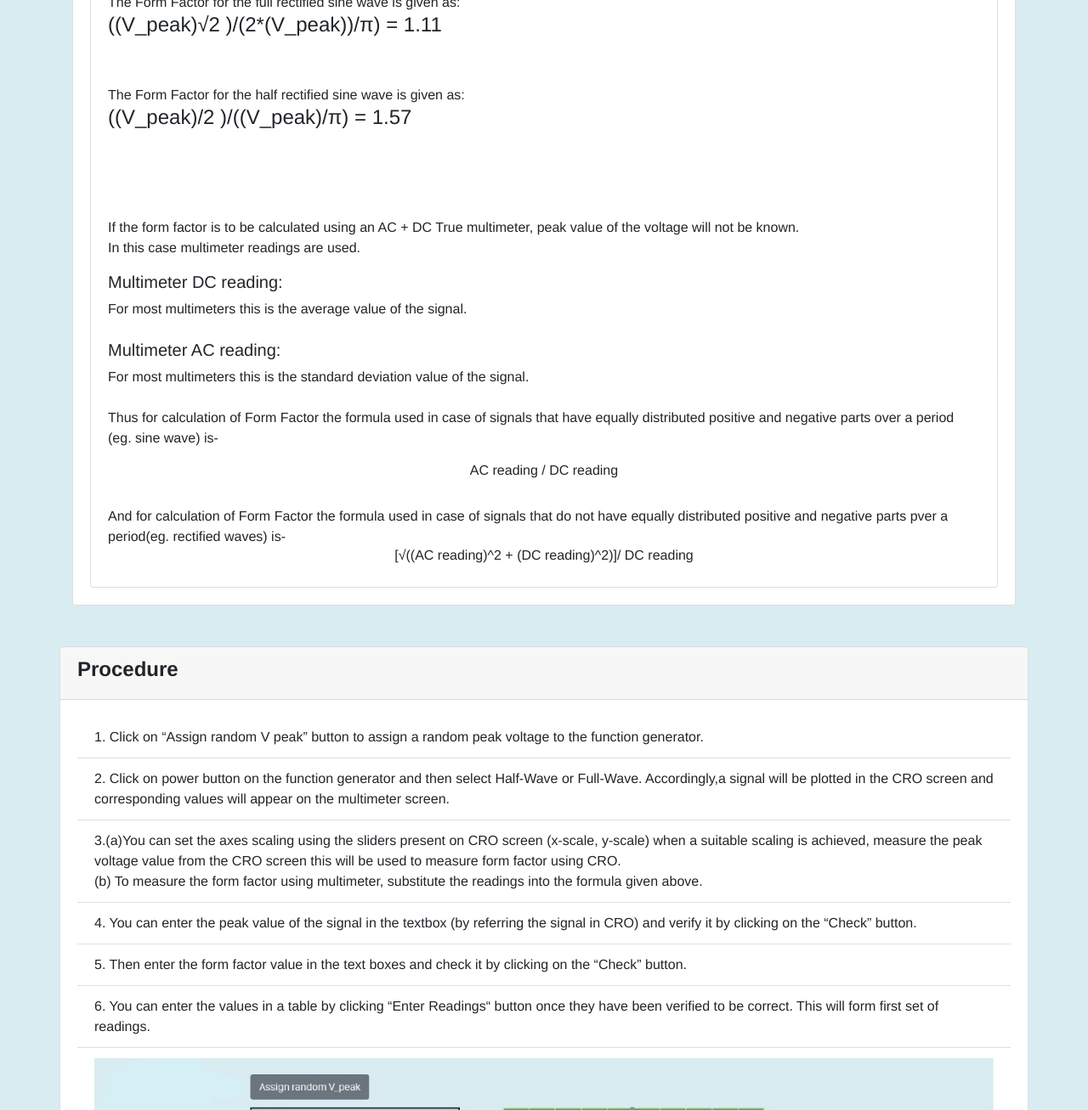
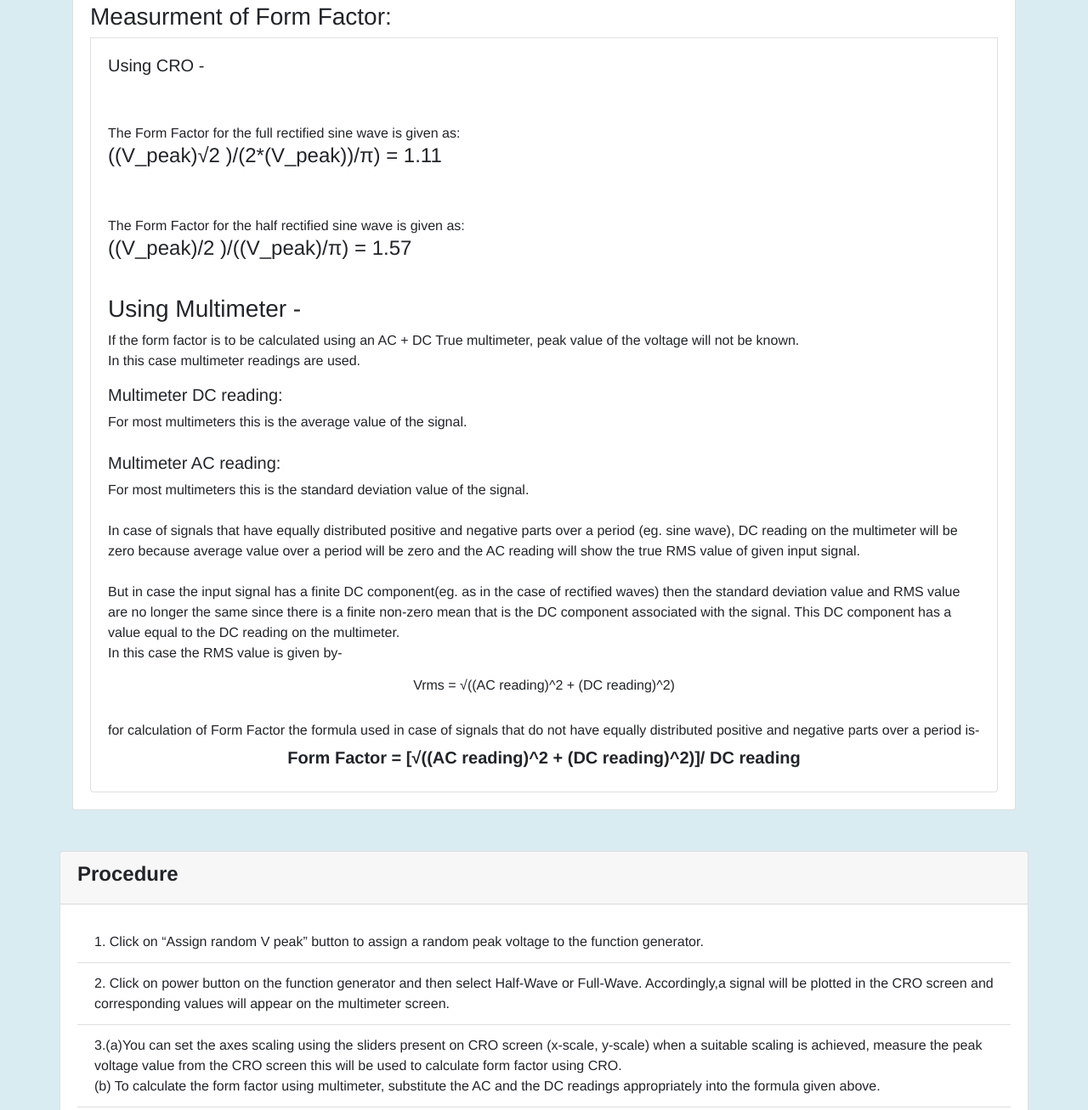
Before and after one commit to yashbahuguna/yashbahuguna.github.io, a website: page EIM/procedure_True_RMS.html in a window 1280 px wide. Shown: the part 2606-3913 px from the top of the page at 85% size. Drawn offline with nearby package versions, Linux system fonts and the light colour scheme; a web font is replaced by a local one.

Commit message:
edited theory of true rms

```diff
--- a/EIM/procedure_True_RMS.html
+++ b/EIM/procedure_True_RMS.html
@@ -126,19 +126,26 @@
                                                 During the negative half-cycle of the input AC voltage, terminal 2 will become positive with relative to terminal 2 and centre-tap.
                                                  This will lead to forward bias in diode D2 and cause current to flow through it.
                                                  During this time, diode D1 is in reverse bias and will block current through it.
+                                                 <br>
+
+                                                During the positive cycle, diode D1 conducts and during negative cycle diode D2 conducts and during positive cycle.
+                                                As a result, both half-cycles are allowed to pass through. The average output DC voltage here is almost twice of the DC output voltage of a half-wave rectifier.<br><br>
+
                                             </div>
-                                            <img class="img img-fluid ml-auto ml-auto col-sm-4" src="images/full-wave-1.png">
+                                            <img class="img img-fluid ml-auto ml-auto col-sm-5" src="images/full-wave-1.png">
 
                                         </div>
                                     </li>
 
+                                    <h3 class="mt-5">
+                                        Measurment of Form Factor:
+                                    </h3>
+
                                     <li class="list-group-item">
                                         <div class="row">
                                             <div class="col-12">
-                                                During the positive cycle, diode D1 conducts and during negative cycle diode D2 conducts and during positive cycle.
-                                                As a result, both half-cycles are allowed to pass through. The average output DC voltage here is almost twice of the DC output voltage of a half-wave rectifier.<br><br>
+                                                <h5 class="mt-2"> Using CRO -</h5>
 
-                                                Ir.m.s and Er.m.s are the roots mean square values of the current and the voltage respectively, and Iav and Eav are the average values of the alternating current and the voltage respectively.
                                                     <br><br>The Form Factor for the full rectified sine wave is given as:
                                                     <br>
                                                     <h4>
@@ -149,28 +156,37 @@
                                                     The Form Factor for the half rectified sine wave is given as:
                                                     <br>
                                                     <h4>((V_peak)/2 )/((V_peak)/π) = 1.57</h4>
+
                                                     <br>
-                                                    <br>
-                                                    <br>
-                                                    <br>
+                                                    <h3 class="mt-2"> Using Multimeter -</h3>
                                                     If the form factor is to be calculated using an AC + DC True multimeter, peak value of the voltage will not be known.<br>
                                                     In this case multimeter readings are used.
                                                     <h5 class="mt-3">Multimeter DC reading: </h5> For most multimeters this is the average value of the signal.<br><br>
                                                     <h5>Multimeter AC reading: </h5> For most multimeters this is the standard deviation value of the signal.<br><br>
+
                                                     <p>
-                                                        Thus for calculation of Form Factor the formula used in case of signals that have equally distributed positive and negative parts over a period (eg. sine wave) is-<br>
-                                                        <h6 class="text-center"> AC reading / DC reading</h6>
+                                                        In case of signals that have equally distributed positive and negative parts over a period (eg. sine wave),
+                                                        DC reading on the multimeter will be zero because average value over a period will be zero and the AC reading will show
+                                                        the true RMS value of given input signal.
                                                         <br>
-                                                        And for calculation of Form Factor the formula used in case of signals that do not have equally distributed positive and negative parts pver a period(eg. rectified waves) is-<br>
-                                                        <h6 class="text-center"> [√((AC reading)^2 + (DC reading)^2)]/ DC reading</h6>
+                                                        <br>
+                                                        But in case the input signal has a finite DC component(eg. as in the case of rectified waves) then the standard deviation value and RMS value
+                                                        are no longer the same since there is a finite non-zero mean that is the DC component associated with the signal. This DC component has a value equal to
+                                                        the DC reading on the multimeter.
+                                                        <br>
+                                                        In this case the RMS value is given by-
+                                                        <h6 class="text-center"> Vrms = √((AC reading)^2 + (DC reading)^2)</h6>
+                                                        <br>
+
+
+                                                        for calculation of Form Factor the formula used in case of signals that do not have equally distributed positive and negative parts over a period is-<br>
+                                                        <h5  class="mt-2 text-center font-weight-bold">Form Factor = [√((AC reading)^2 + (DC reading)^2)]/ DC reading</h5>
                                                     </p>
 
 
                                             </div>
                                         </div>
                                     </li>
-
-
                                 </ul>
                         </div>
                     </div>
@@ -190,8 +206,8 @@
                         <li class="list-group-item">1.	Click on “Assign random V peak” button to assign a random peak voltage to the function generator.</li>
                         <li class="list-group-item">2.	Click on power button on the function generator and then select Half-Wave or Full-Wave. Accordingly,a signal will be plotted in the CRO screen and corresponding values will appear on the multimeter screen.</li>
                         <li class="list-group-item">3.(a)You can set the axes scaling using the sliders present on CRO screen (x-scale, y-scale) when a suitable scaling is achieved,
-                                                        measure the peak voltage value from the CRO screen this will be used to measure form factor using CRO.<br>
-                                                      (b) To measure the form factor using multimeter, substitute the readings into the formula given above.
+                                                        measure the peak voltage value from the CRO screen this will be used to calculate form factor using CRO.<br>
+                                                      (b) To calculate the form factor using multimeter, substitute the AC and the DC readings appropriately into the formula given above.
                                                     </li>
                         <li class="list-group-item">4.	You can enter the peak value of the signal in the textbox (by referring the signal in CRO) and verify it by clicking on the “Check” button.</li>
                         <li class="list-group-item">5.	Then enter the form factor value in the text boxes and check it by clicking on the “Check” button.</li>
```
